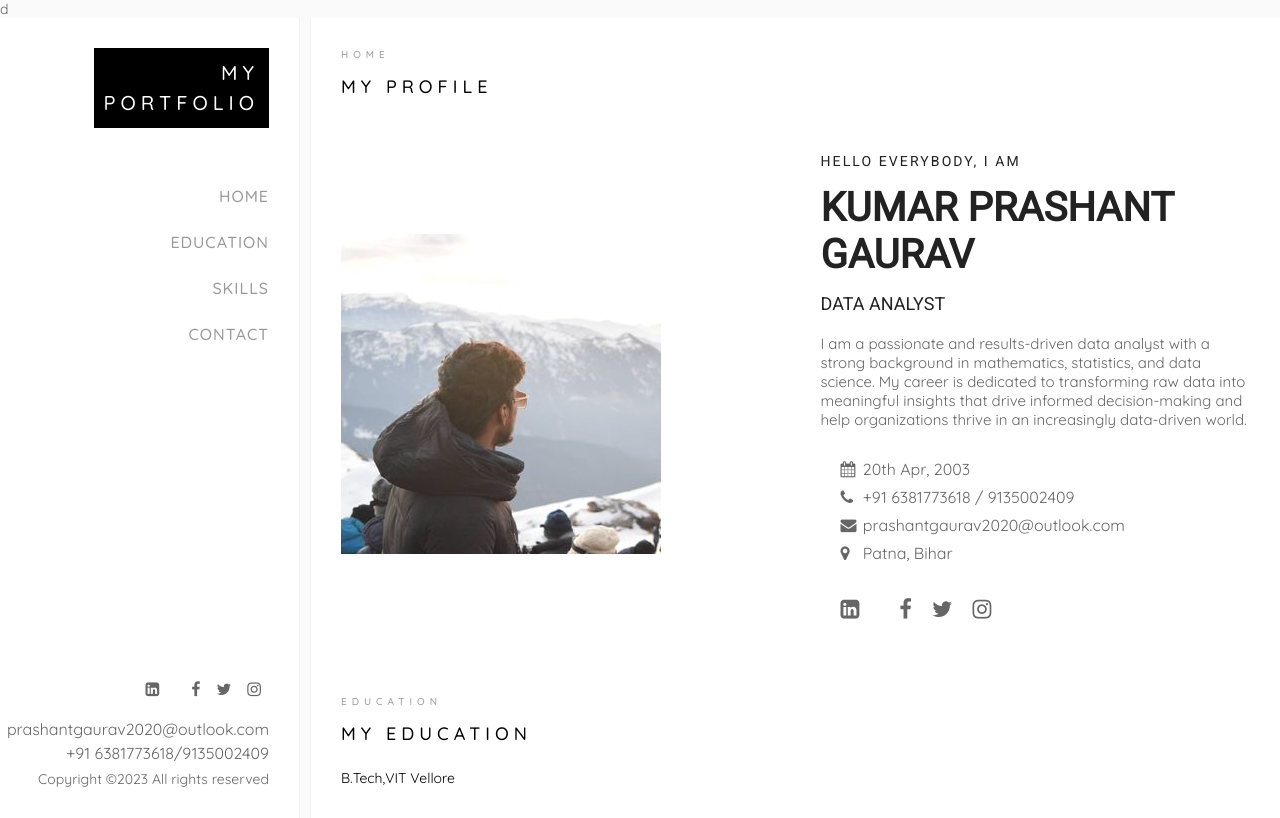
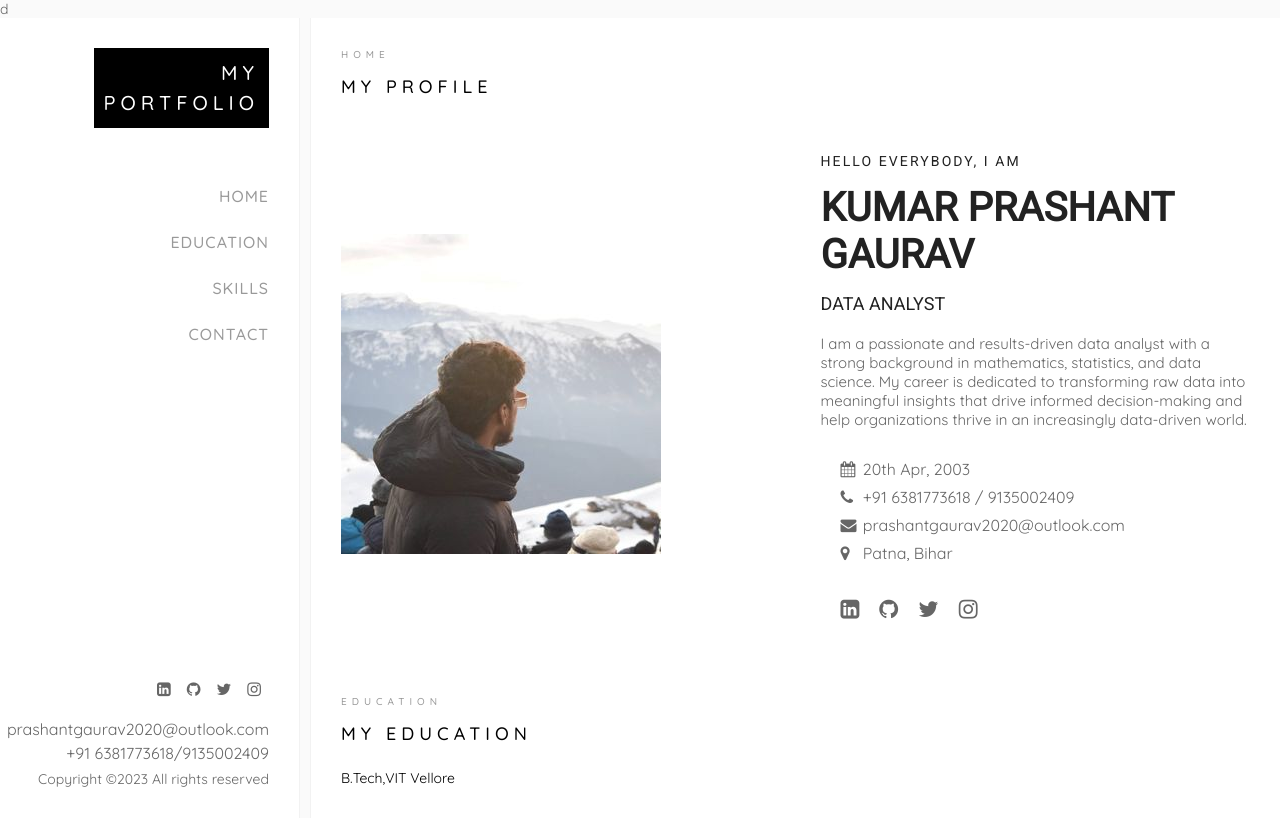
Before and after one commit to PrashantGaurav01/MyPortfolio, a plain HTML site: page index.html in a window 1280 px wide. Drawn offline with Linux system fonts and the light colour scheme.

Commit message:
Update index.html

```diff
--- a/index.html
+++ b/index.html
@@ -27,8 +27,8 @@ d<!DOCTYPE html>
 				<div class="social-icons">
 					<ul>
 						<li><a href="https://www.linkedin.com/in/prashant-kumar-172b02299/"><i class="fa fa-linkedin-square" aria-hidden="true"></i></a></li>
-						<li><a href="https://github.com/PrashantGaurav01"><i classs="fa fa-github" aria-hidden="true"></i></a></li>
-						<li><a href=""><i class="fa fa-facebook" aria-hidden="true"></i></a></li>
+						<li><a href="https://github.com/PrashantGaurav01"><i class="fa fa-github" aria-hidden="true"></i></a></li>
+
 						<li><a href="https://twitter.com/GauravPras57310"><i class="fa fa-twitter" aria-hidden="true"></i></a></li>
 						<li><a href="https://www.instagram.com/p.r.a.s.h.a.n.t__20/"><i class="fa fa-instagram" aria-hidden="true"></i></a></li>
 					</ul>
@@ -72,8 +72,8 @@ d<!DOCTYPE html>
 			<div class="social-icons-head">
 					<ul>
 						<li><a href="https://www.linkedin.com/in/prashant-kumar-172b02299/"><i class="fa fa-linkedin-square" aria-hidden="true"></i></a></li>
-						<li><a href="https://github.com/PrashantGaurav01"><i classs="fa fa-github" aria-hidden="true"></i></a></li>
-						<li><a href=""><i class="fa fa-facebook" aria-hidden="true"></i></a></li>
+						<li><a href="https://github.com/PrashantGaurav01"><i class="fa fa-github" aria-hidden="true"></i></a></li>
+
 						<li><a href="https://twitter.com/GauravPras57310"><i class="fa fa-twitter" aria-hidden="true"></i></a></li>
 						<li><a href="https://www.instagram.com/p.r.a.s.h.a.n.t__20/"><i class="fa fa-instagram" aria-hidden="true"></i></a></li>
 					</ul>
```
